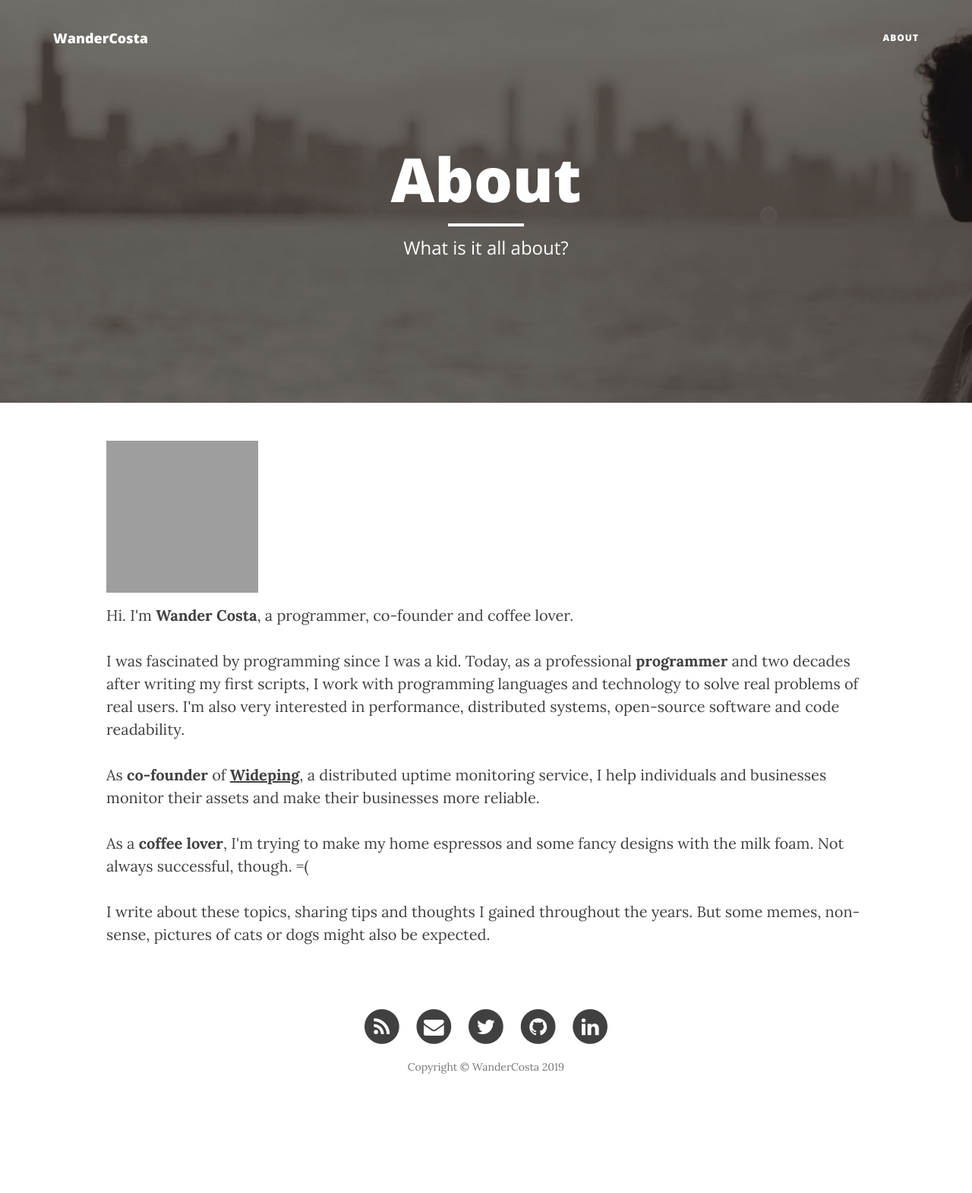
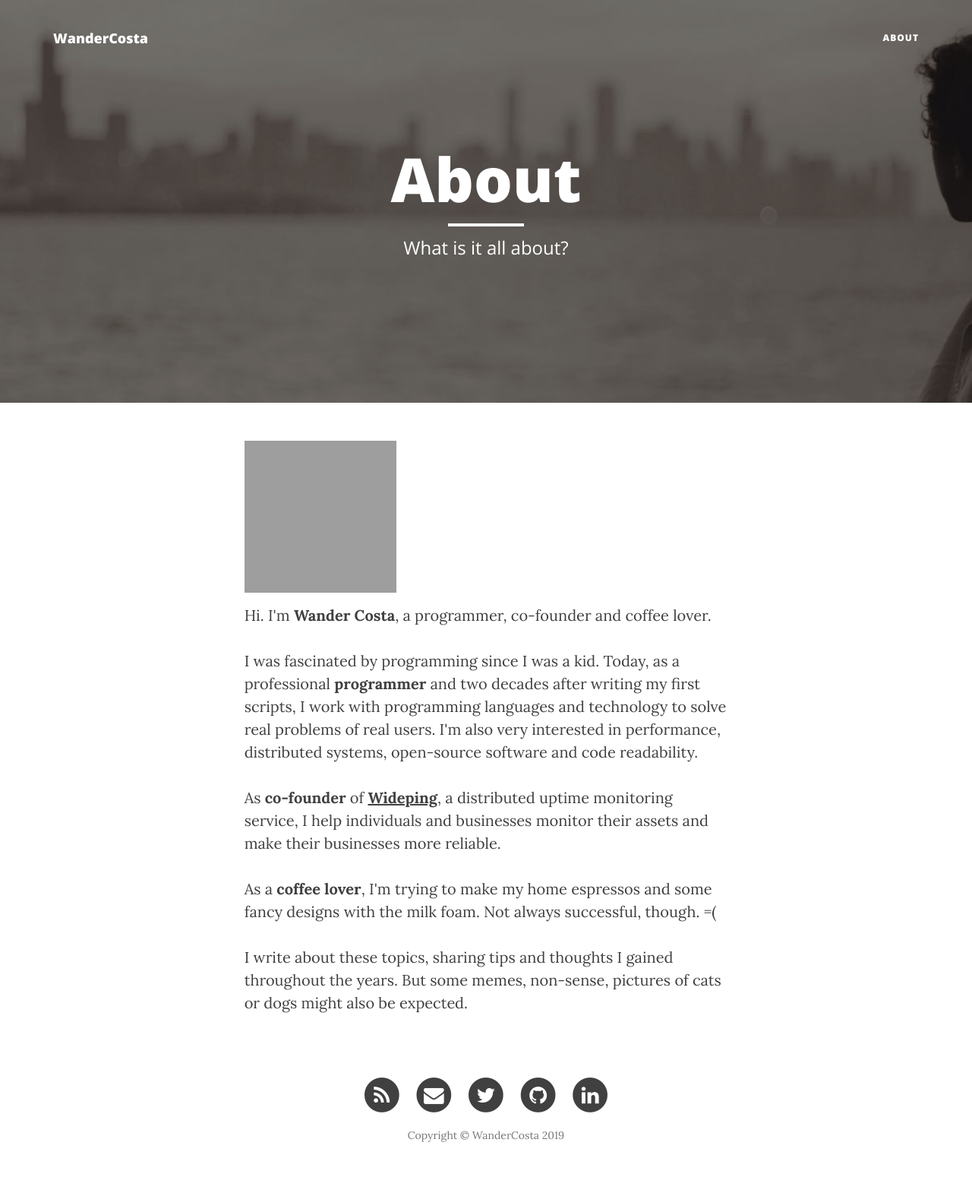
Before and after one commit to rwanderc/blog, a Jekyll site: the page built from about.html, in a window 1280 px wide. Shown: the whole page at 76% size. Built offline with Jekyll 4.4.1, drawn with Linux system fonts in a browser that asks for light colours; nearby versions of some CDN libraries; comment, search, counter and statistics services are not loaded; before the commit the page ends 1480 px from its top, so only the background shows below that; grey boxes are pictures that could not be loaded.

Commit message:
Layout of about page

```diff
--- a/_layouts/page.html
+++ b/_layouts/page.html
@@ -24,8 +24,6 @@
 <!-- Main Content -->
 <div class="container">
 	<div class="row">
-		<!--<div class="col-lg-8 col-lg-offset-2 col-md-10 col-md-offset-1">-->
-			{{ content }}
-		<!--</div>-->
+        {{ content }}
 	</div>
 </div>
--- a/_layouts/post.html
+++ b/_layouts/post.html
@@ -33,7 +33,8 @@
         {% if page.img-credits %}
         Image by <a href="{{ page.img-credits-url }}">{{ page.img-credits }}</a>
         {% endif %}
-    </p></center>
+    </p>
+    </center>
 </header>
 
 <!-- Post Content -->
--- a/about.html
+++ b/about.html
@@ -5,6 +5,7 @@
 description: "What is it all about?"
 header-img: "img/about-bg.jpg"
 ---
+<div class="col-lg-8 col-lg-offset-2 col-md-10 col-md-offset-1">
 
     <img src="{{ site.gravatar_url }}">
 
@@ -26,3 +27,5 @@
     <p>I write about these topics, sharing tips and thoughts I gained throughout
         the years. But some memes, non-sense, pictures of cats or dogs might also
         be expected.</p>
+
+</div>
```
Lines whose indentation alone changed are shown as unchanged.
